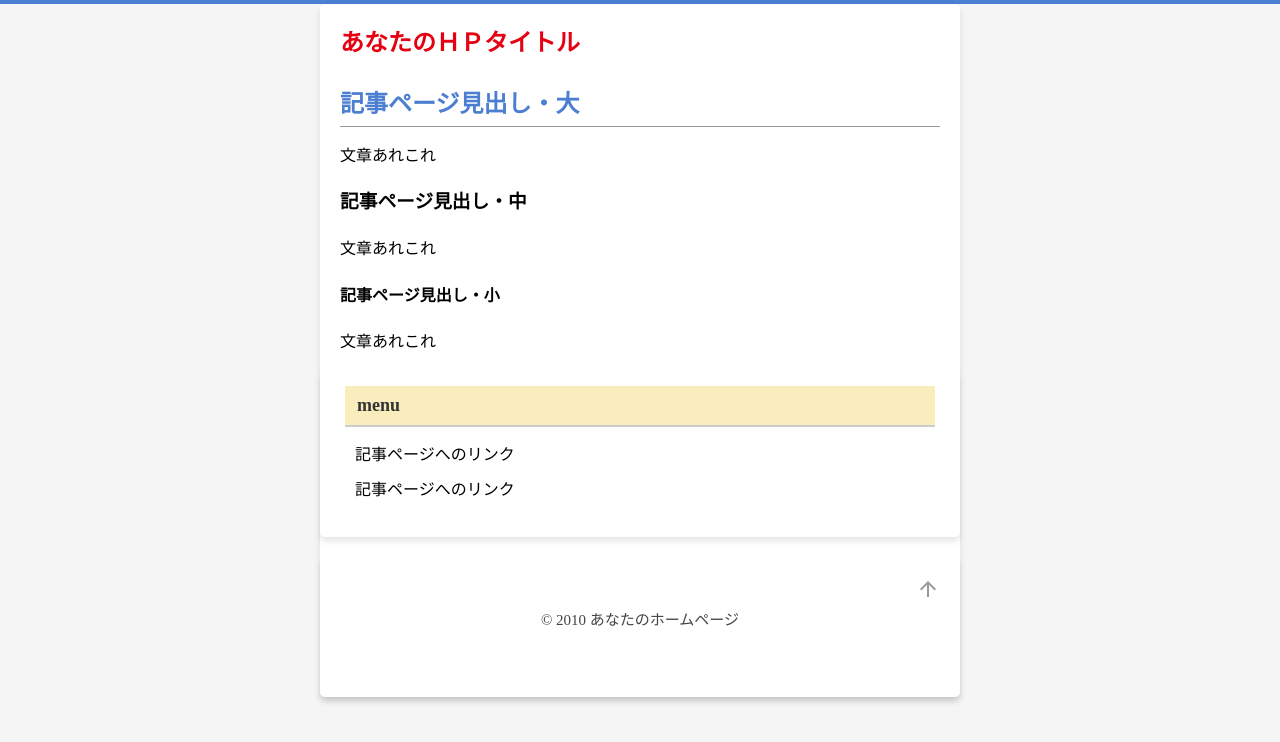
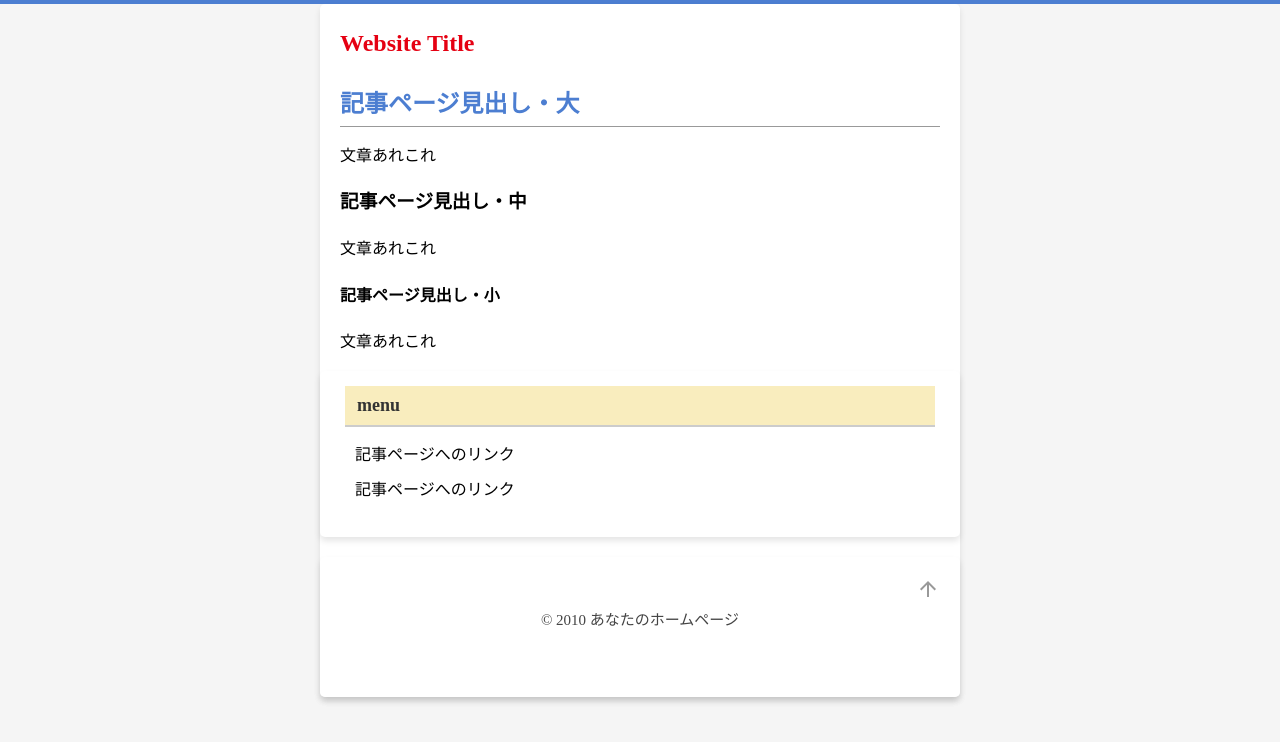
Before and after one commit to murotanisunlife/20250121, a plain HTML site: page index.html in a window 1280 px wide. Drawn offline with Linux system fonts and the light colour scheme.

Commit message:
Update index.html

```diff
--- a/index.html
+++ b/index.html
@@ -11,7 +11,7 @@
 <body>
 <div id="outer">
 <div id="inner">
-<header><h1>あなたのＨＰタイトル</h1>
+<header><h1>Website Title</h1>
 </header>
 <main>
 <h2>記事ページ見出し・大</h2>
```
